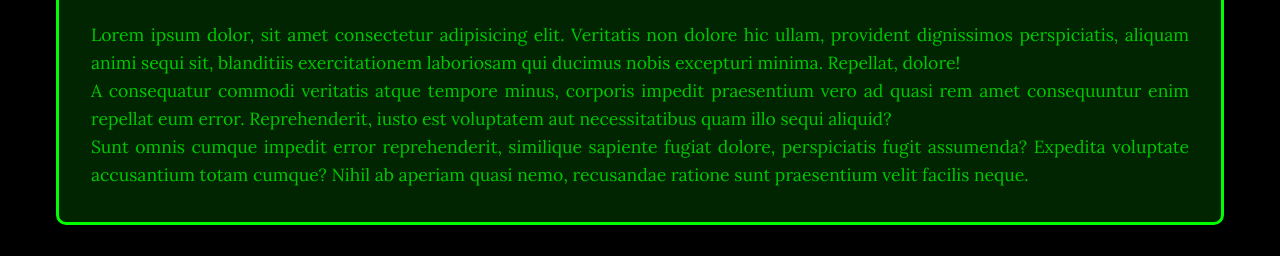
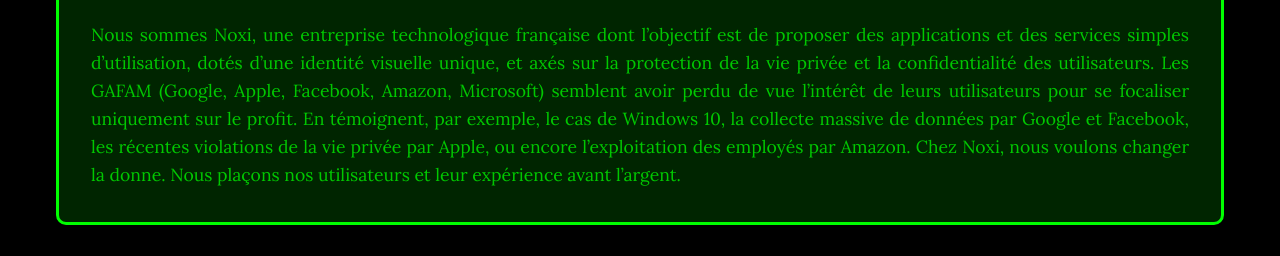
Before and after one commit to LumiEx-dev/Noxi-Website, a plain HTML site: page About Us.html in a window 1280 px wide. Shown: the part 241-497 px from the top of the page. Drawn offline with Linux system fonts and the light colour scheme; files whose address does not match are found by name.

Commit message:
about us modification

```diff
--- a/About Us.html
+++ b/About Us.html
@@ -39,11 +39,10 @@
 
     <main class="container">
         <section class="content-block">
-            <h2 class="block-title">Une entreprise qui respecte ses utilisateurs</h2>
+            <h2 class="block-title">Qui Sommes Nous?</h2>
             <div class="block-content">
-                <p>Lorem ipsum dolor, sit amet consectetur adipisicing elit. Veritatis non dolore hic ullam, provident dignissimos perspiciatis, aliquam animi sequi sit, blanditiis exercitationem laboriosam qui ducimus nobis excepturi minima. Repellat, dolore!</p>
-                <p>A consequatur commodi veritatis atque tempore minus, corporis impedit praesentium vero ad quasi rem amet consequuntur enim repellat eum error. Reprehenderit, iusto est voluptatem aut necessitatibus quam illo sequi aliquid?</p>
-                <p>Sunt omnis cumque impedit error reprehenderit, similique sapiente fugiat dolore, perspiciatis fugit assumenda? Expedita voluptate accusantium totam cumque? Nihil ab aperiam quasi nemo, recusandae ratione sunt praesentium velit facilis neque.</p>
+                <p>Nous sommes Noxi, une entreprise technologique française dont l’objectif est de proposer des applications et des services simples d’utilisation, dotés d’une identité visuelle unique, et axés sur la protection de la vie privée et la confidentialité des utilisateurs. Les GAFAM (Google, Apple, Facebook, Amazon, Microsoft) semblent avoir perdu de vue l’intérêt de leurs utilisateurs pour se focaliser uniquement sur le profit. En témoignent, par exemple, le cas de Windows 10, la collecte massive de données par Google et Facebook, les récentes violations de la vie privée par Apple, ou encore l’exploitation des employés par Amazon. Chez Noxi, nous voulons changer la donne. Nous plaçons nos utilisateurs et leur expérience avant l’argent.
+                </p>
             </div>
         </section>
 
@@ -57,7 +56,7 @@
         </section>
 
         <section class="content-block">
-            <h2 class="block-title">Qui Sommes Nous?</h2>
+            <h2 class="block-title">Une entreprise qui respecte ses utilisateurs</h2>
             <div class="block-content">
                 <p>Lorem ipsum dolor, sit amet consectetur adipisicing elit. Veritatis non dolore hic ullam, provident dignissimos perspiciatis, aliquam animi sequi sit, blanditiis exercitationem laboriosam qui ducimus nobis excepturi minima. Repellat, dolore!</p>
                 <p>A consequatur commodi veritatis atque tempore minus, corporis impedit praesentium vero ad quasi rem amet consequuntur enim repellat eum error. Reprehenderit, iusto est voluptatem aut necessitatibus quam illo sequi aliquid?</p>
```
Also changed, not shown: Our Products.html (+8 -7 lines), 1 other file.
